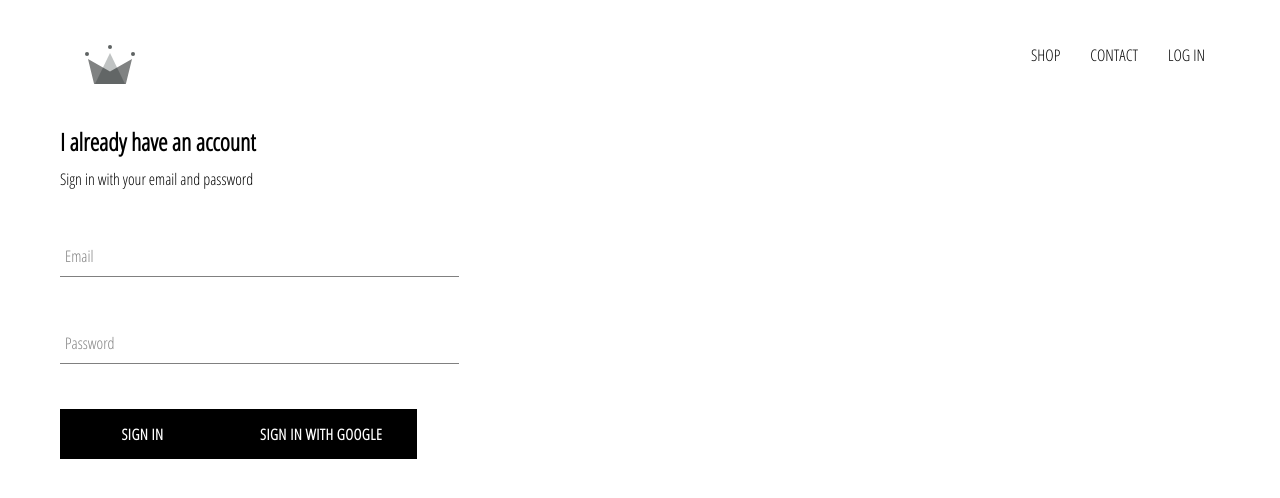
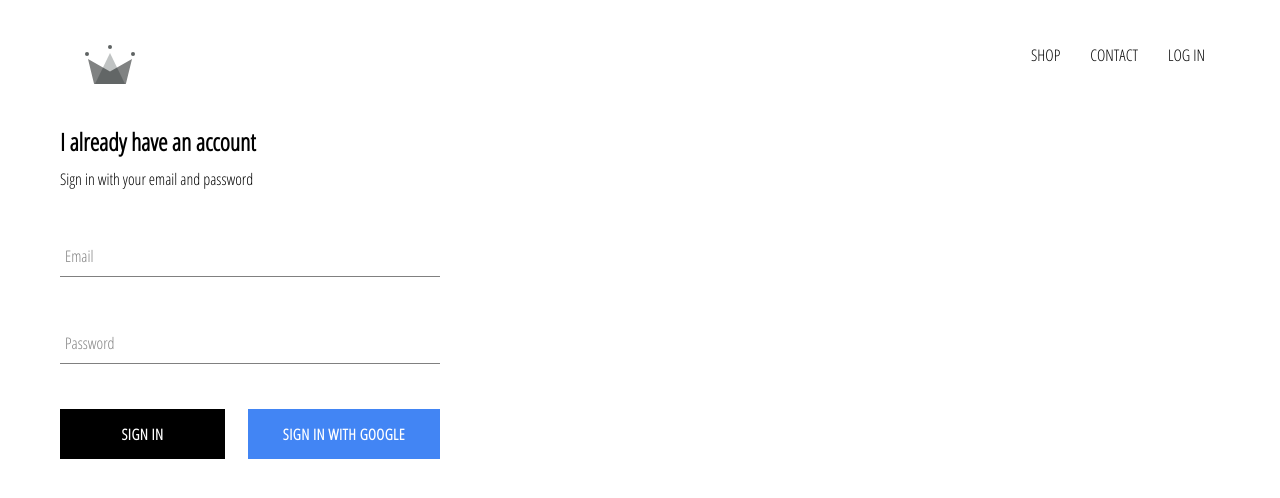
Before and after one commit to albertogarciag95/agg-clothing, a React (Create React App) app: page /signIn in a window 1280 px wide. Shown: the top 498 px of the page. Built offline with nearby package versions, Linux system fonts and the light colour scheme; no server answers.

Commit message:
logout and styling ux components

```diff
--- a/src/App.css
+++ b/src/App.css
@@ -7,3 +7,7 @@
   text-decoration: none;
   color: black;
 }
+
+* {
+  box-sizing: border-box;
+}
--- a/src/App.js
+++ b/src/App.js
@@ -1,15 +1,37 @@
 import React from "react";
 import { Switch, Route } from "react-router-dom";
 import './App.css';
+
 import HomePage from "./pages/homepage/homepage.component";
 import ShopPage from "./pages/shop/shop.component";
 import Header from "./components/header/header.component";
 import SignInAndSignUp from "./pages/sign-in-and-sign-up/sign-in-and-sign-up";
 
-function App() {
+import { auth } from './firebase/firebase.utils';
+
+class App extends React.Component {
+  constructor() {
+    super();
+
+    this.state = {
+      currentUser: null
+    }
+  }
+
+  unsubscribeFromAuth = null;
+
+  componentDidMount() {
+    this.unsubscribeFromAuth = auth.onAuthStateChanged(user => this.setState({ currentUser: user }));
+  }
+
+  componentWillUnmount() {
+    this.unsubscribeFromAuth();
+  }
+
+  render () {
     return (
       <div>
-      <Header />
+        <Header currentUser={this.state.currentUser} />
         <Switch>
           <Route exact path='/' component={HomePage} />
           <Route exact path='/shop' component={ShopPage} />
@@ -18,5 +40,6 @@
       </div>
     );
   }
+}
 
 export default App;
--- a/src/components/custom-button/custom-button.component.js
+++ b/src/components/custom-button/custom-button.component.js
@@ -2,8 +2,8 @@
 
 import "./custom-button.styles.scss";
 
-const CustomButton = ({ children, ...otherProps }) => (
-  <button className="custom-button" {...otherProps}>
+const CustomButton = ({ children, secondary, ...otherProps }) => (
+  <button className={`${secondary ? 'secondary' : '' } custom-button`} {...otherProps}>
     {children}
   </button>
 );
--- a/src/components/custom-button/custom-button.styles.scss
+++ b/src/components/custom-button/custom-button.styles.scss
@@ -19,4 +19,13 @@
     color: black;
     border: 1px solid black;
   }
+
+  &.secondary {
+    background-color: #4285f4;
+    color: white;
+
+    &:hover {
+      background-color: #357ae8;
+    }
+  }
 }
--- a/src/components/form-input/form-input.component.js
+++ b/src/components/form-input/form-input.component.js
@@ -5,7 +5,7 @@
 const FormInput = ({ handleChange, label, ...otherProps }) => (
   <div className='group'>
     <input
-      autocomplete='off'
+      autoComplete='off'
       className='form-input'
       onChange={handleChange}
       {...otherProps}
--- a/src/components/header/header.component.js
+++ b/src/components/header/header.component.js
@@ -2,9 +2,10 @@
 import { Link } from "react-router-dom";
 
 import { ReactComponent as Logo } from "../../assets/crown.svg";
+import { auth } from '../../firebase/firebase.utils';
 import "./header.styles.scss";
 
-const Header = () => (
+const Header = ({ currentUser }) => (
   <div className='header'>
     <Link className="logo-container" to="/">
       <Logo className="logo" />
@@ -16,9 +17,16 @@
       <Link className="option" to="/shop">
         CONTACT
       </Link>
-      <Link className="option" to="/shop">
-        LOG IN
-      </Link>
+      {
+        currentUser ?
+          <div className="option" onClick={() => auth.signOut()}>
+            SIGN OUT
+          </div> :
+          <Link className="option" to="/signIn">
+            LOG IN
+          </Link>
+      }
+
     </div>
   </div>
 );
--- a/src/components/header/header.styles.scss
+++ b/src/components/header/header.styles.scss
@@ -20,6 +20,7 @@
 
     .option {
       padding: 10px 15px;
+      cursor: pointer;
     }
   }
 }
--- a/src/components/sign-in/sign-in.component.js
+++ b/src/components/sign-in/sign-in.component.js
@@ -51,8 +51,14 @@
             required
           />
 
-          <CustomButton type='submit'>Sign In</CustomButton>
-          <CustomButton onClick={signInWithGoogle}>Sign in with Google</CustomButton>
+          <div className='buttons'>
+            <CustomButton type='submit'>Sign In</CustomButton>
+            <CustomButton
+              secondary
+              onClick={signInWithGoogle}>
+              Sign in with Google
+            </CustomButton>
+          </div>
         </form>
       </div>
     )
--- a/src/components/sign-in/sign-in.styles.scss
+++ b/src/components/sign-in/sign-in.styles.scss
@@ -1,9 +1,14 @@
 .sign-in {
-  width: 30vw;
+  width: 380px;
   display: flex;
   flex-direction: column;
 
   .title {
     margin: 10px 0;
   }
+
+  .buttons {
+    display: flex;
+    justify-content: space-between;
+  }
 }
```
Lines whose indentation alone changed are shown as unchanged.
